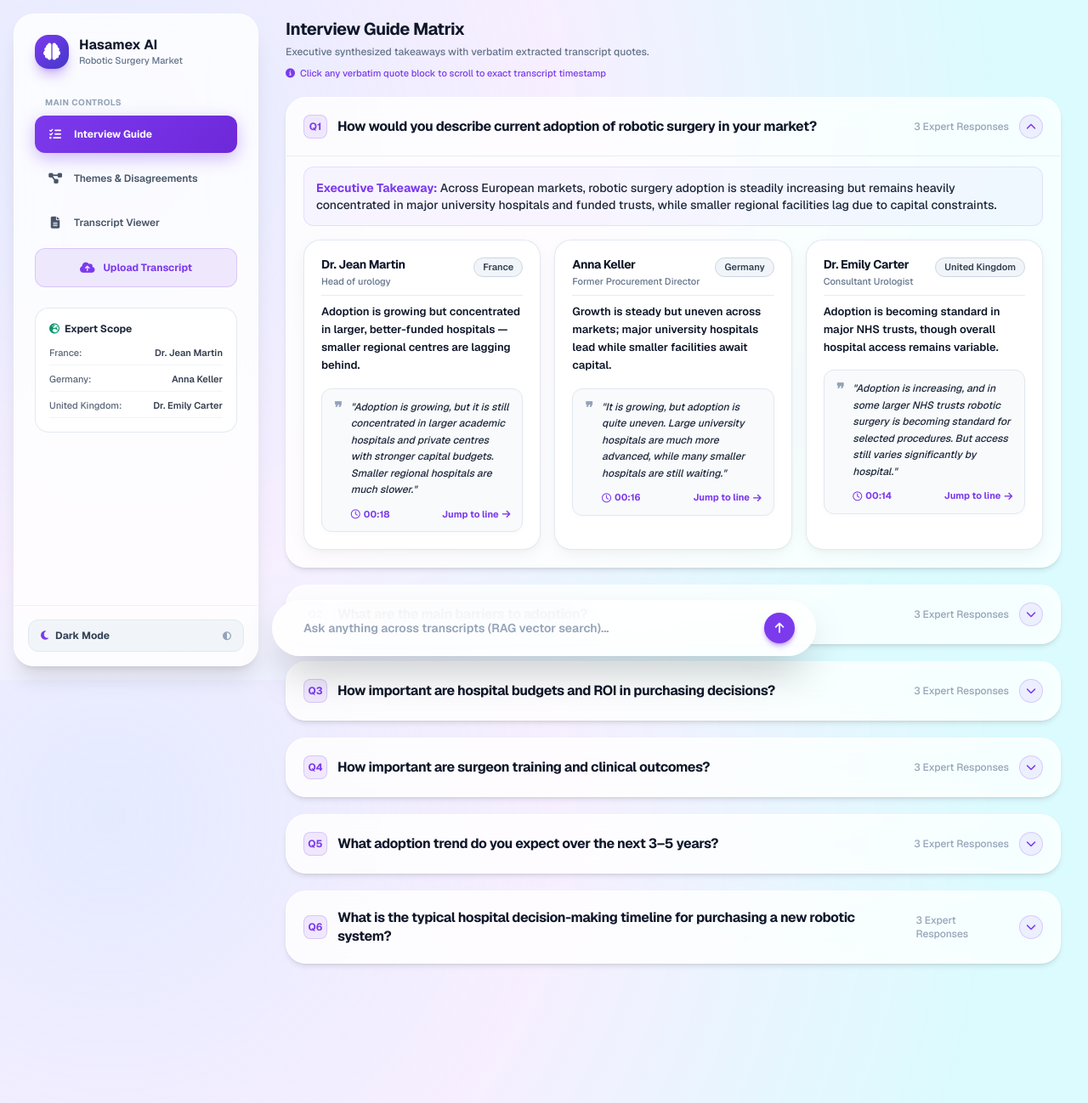
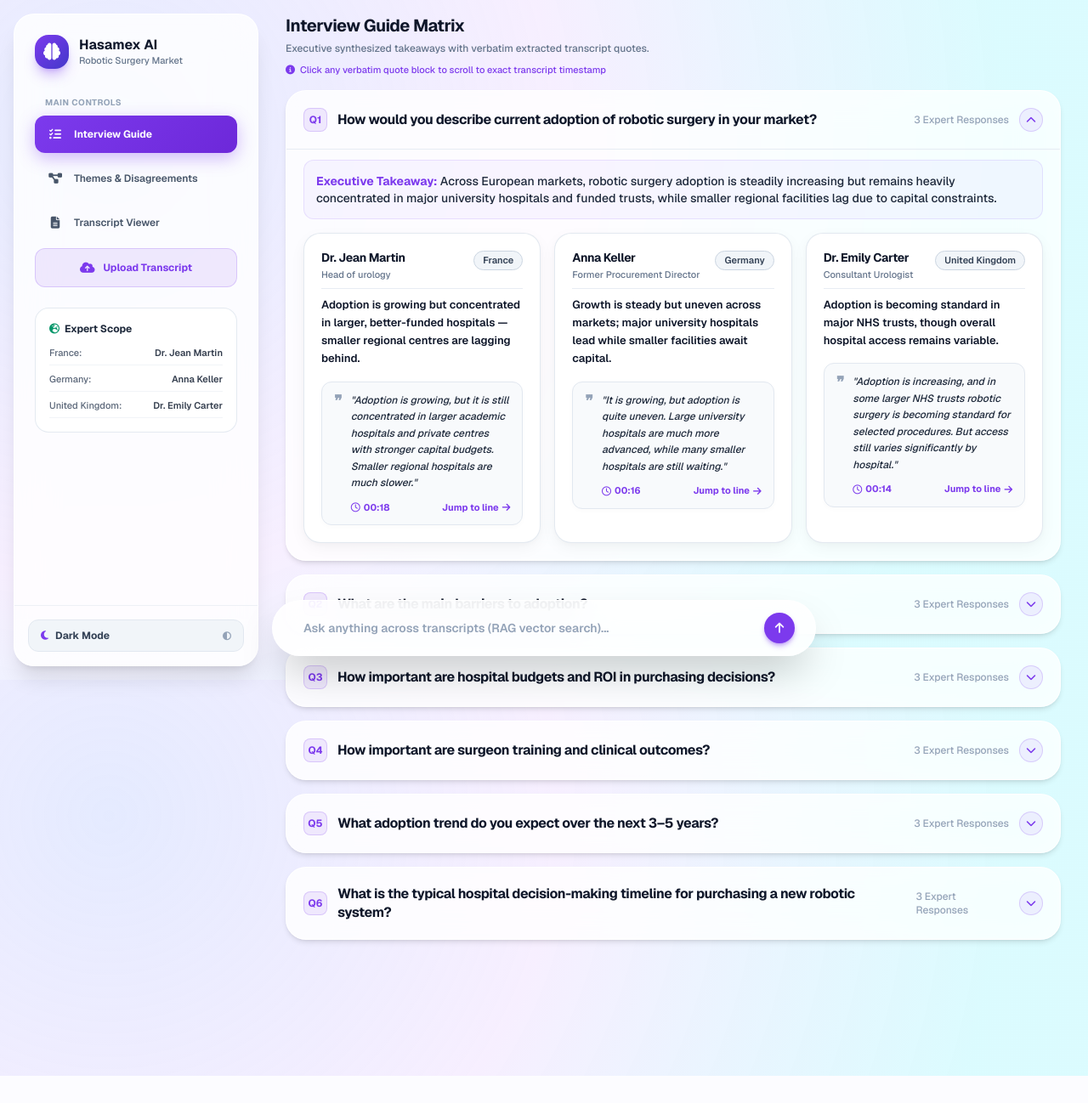
Before and after one commit to sanju26honey/AI-Transcript-Intelligence-App, a Flask app: page / in a window 1280 px wide. Shown: the whole page at 85% size. After the commit the page ends 1266 px from the top, so only its background shows below. Run offline with Flask 3, Linux system fonts and the light colour scheme; some libraries are stand-ins or nearby versions.

Commit message:
Unify top spacing, header alignment, and section padding identically across all tabs

```diff
--- a/templates/index.html
+++ b/templates/index.html
@@ -110,10 +110,10 @@
     <div class="flex-1 flex flex-col min-w-0 pb-36">
 
         <!-- Main Workspace -->
-        <main class="px-4 py-4 md:px-8 md:py-5 max-w-7xl w-full mx-auto space-y-5 flex-1">
+        <main class="px-4 py-3 md:px-8 md:py-4 max-w-7xl w-full mx-auto space-y-4 flex-1">
 
             <!-- TAB 1: INTERVIEW GUIDE MATRIX -->
-            <section id="view-guide" class="tab-view space-y-5">
+            <section id="view-guide" class="tab-view space-y-4">
                 <div class="space-y-1">
                     <h3 class="text-xl font-bold text-slate-900 tracking-tight">Interview Guide Matrix</h3>
                     <p class="text-xs text-slate-500 font-medium leading-relaxed">Executive synthesized takeaways with verbatim extracted transcript quotes.</p>
@@ -122,13 +122,13 @@
                     </p>
                 </div>
 
-                <div id="guide-questions-container" class="space-y-5">
+                <div id="guide-questions-container" class="space-y-4">
                     <!-- Loaded dynamically as collapsible accordions via JS -->
                 </div>
             </section>
 
             <!-- TAB 2: THEMES & DISAGREEMENTS -->
-            <section id="view-themes" class="tab-view hidden space-y-5">
+            <section id="view-themes" class="tab-view hidden space-y-4">
                 <div class="space-y-1">
                     <h3 class="text-xl font-bold text-slate-900 tracking-tight">Cross-Call Synthesis & Disagreements</h3>
                     <p class="text-xs text-slate-500 font-medium leading-relaxed">Consensus trends vs market disagreements across European expert calls.</p>
@@ -137,13 +137,21 @@
                     </p>
                 </div>
 
-                <div id="themes-container" class="space-y-5">
+                <div id="themes-container" class="space-y-4">
                     <!-- Loaded dynamically as collapsible accordions via JS -->
                 </div>
             </section>
 
             <!-- TAB 3: TRANSCRIPT VIEWER -->
-            <section id="view-viewer" class="tab-view hidden space-y-5">
+            <section id="view-viewer" class="tab-view hidden space-y-4">
+                <div class="space-y-1">
+                    <h3 class="text-xl font-bold text-slate-900 tracking-tight">Expert Transcript Dialogue Viewer</h3>
+                    <p class="text-xs text-slate-500 font-medium leading-relaxed">Full verbatim transcript dialogue with real-time dialogue filter & timestamp navigation.</p>
+                    <p class="text-[11px] text-violet-600 dark:text-violet-400 font-medium pt-0.5 flex items-center gap-1.5">
+                        <i class="fa-solid fa-circle-info"></i> Select a market subtab below or search dialogue keywords
+                    </p>
+                </div>
+
                 <div class="flex flex-wrap items-center justify-between gap-4 glass-panel p-4 shadow-sm">
                     <div class="flex flex-wrap gap-2.5" id="transcript-subtabs-container">
                         <!-- Loaded dynamically via JS -->
@@ -155,7 +163,7 @@
                 </div>
 
                 <!-- Transcript Reader Container -->
-                <div class="glass-panel p-5 md:p-6 max-h-[75vh] overflow-y-auto space-y-4 shadow-md" id="transcript-reader">
+                <div class="glass-panel p-5 md:p-6 max-h-[70vh] overflow-y-auto space-y-4 shadow-md" id="transcript-reader">
                     <!-- Segments loaded dynamically -->
                 </div>
             </section>
```
